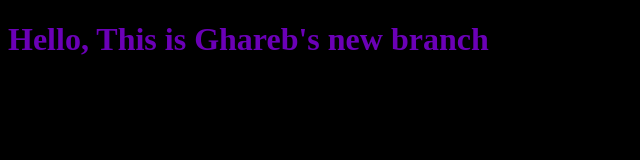
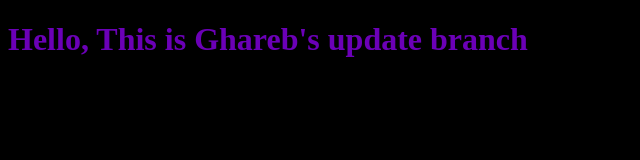
Before and after one commit to GharebMagdy/MyProject, a plain HTML site: page index.html in a window 1280 px wide. Shown: the whole page, without its empty margins (0-640 px from the left). Drawn offline with Linux system fonts and the light colour scheme.

Commit message:
Creatin update branch

```diff
--- a/index.html
+++ b/index.html
@@ -7,7 +7,7 @@
     <link rel="stylesheet" href="style.css">
 </head>
 <body>
-    <h1>Hello, This is  Ghareb's new branch</h1>
+    <h1>Hello, This is  Ghareb's update branch</h1>
     <script src = "app.js">  </script>
 </body>
 </html>
```
